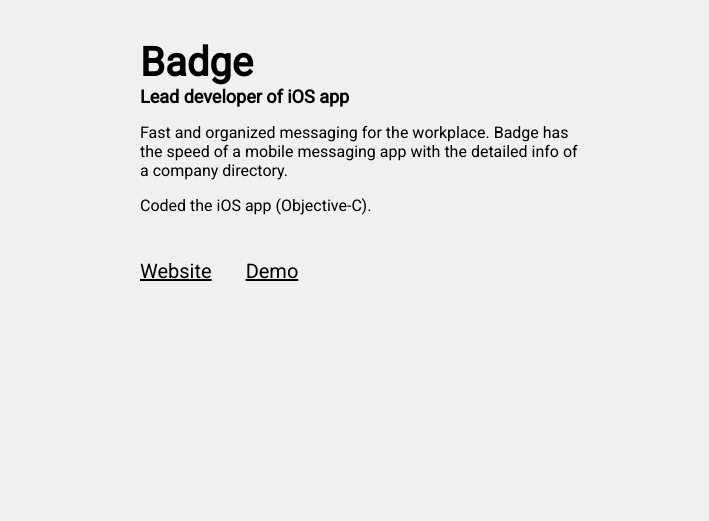
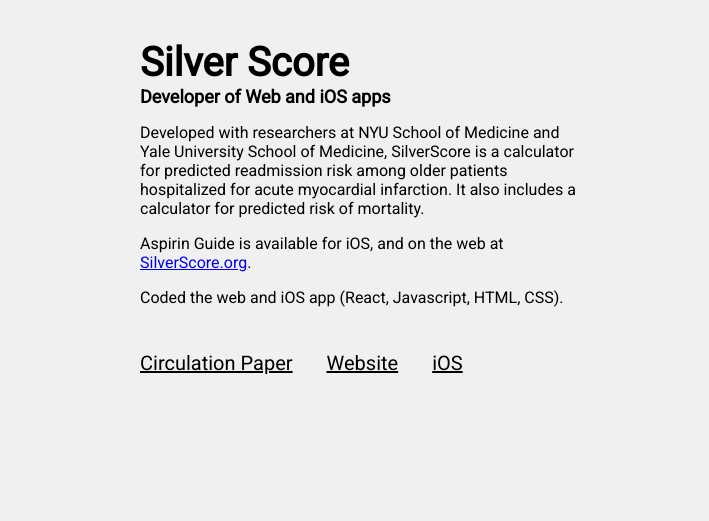
Before and after one commit to jeffdukecs/jeffdukecs.github.io, a plain HTML site: page index.html in a window 1280 px wide. Shown: the part 6421-6942 px from the top of the page, 0-709 px from the left. Drawn offline with Linux system fonts and the light colour scheme; grey boxes are pictures that could not be loaded.

Commit message:
add silverscore

```diff
--- a/css/style.css
+++ b/css/style.css
@@ -133,6 +133,11 @@ a.slide_description_link:visited {color:#000000;}
 	background:url('https://s3.amazonaws.com/jeff_ames_personal/AspirinGuide/aspirinGuideHeader.jpg')  center 0 no-repeat #ffffff;
 }
 
+#silverscore
+{
+	background:url('../images/silverheader.jpg')  center 0 no-repeat #ffffff;
+}
+
 #maimstreet
 {
 	background:url('https://s3.amazonaws.com/jeff_ames_personal/maimStreetHeader.jpg')  center 0 no-repeat #ffffff;
--- a/index.html
+++ b/index.html
@@ -169,6 +169,31 @@
 				<a class="project_link", href="http://www.aspiringuide.com/">Website</a>
 				<a class="project_link", href="https://itunes.apple.com/us/app/aspirin-guide/id1117434628?mt=8">iOS</a>
 				<a class="project_link", href="https://play.google.com/store/apps/details?id=com.jeffames.aspiringuideandroid&hl=en">Android</a>
+			</div>
+		</div>
+		<div class="grid_thumbnail omega thumbnails">
+		  	<img src="https://s3.amazonaws.com/jeff_ames_personal/AspirinGuide/aspirinGuideSquare3.jpg">
+		  	<img src="https://s3.amazonaws.com/jeff_ames_personal/AspirinGuide/aspirinGuideSquare2.jpg">
+		  	<img src="https://s3.amazonaws.com/jeff_ames_personal/AspirinGuide/aspirinGuideSquare4.jpg">
+		  	<img src="https://s3.amazonaws.com/jeff_ames_personal/AspirinGuide/aspirinGuideSquare1.jpg">
+		</div>
+	</div>
+</div>
+
+<div class="slide_photo" id="silverscore">
+</div>
+<div class="slide_description">
+	<div class="container clearfix">
+		<div class="grid_info">
+			<h1>Silver Score</h1>
+			<h2>Developer of Web and iOS apps</h2>
+			<p>Developed with researchers at NYU School of Medicine and Yale University School of Medicine, SilverScore is a calculator for predicted readmission risk among older patients hospitalized for acute myocardial infarction. It also includes a calculator for predicted risk of mortality. </p>
+			<p>Aspirin Guide is available for iOS, and on the web at <a href="http://www.silverscore.org">SilverScore.org</a>.</p>
+			<p>Coded the web and iOS app (React, Javascript, HTML, CSS).</p>
+			<div class="buttons">
+                <a class="project_link", href="https://www.ahajournals.org/doi/10.1161/CIRCOUTCOMES.118.005320">Circulation Paper</a>
+				<a class="project_link", href="http://www.silverscore.org/">Website</a>
+				<a class="project_link", href="https://apps.apple.com/us/app/silverscore-calculator/id1242219286?ls=1">iOS</a>
 			</div>
 		</div>
 		<div class="grid_thumbnail omega thumbnails">
```
Also changed, not shown: images/silverheader.jpg (added).
